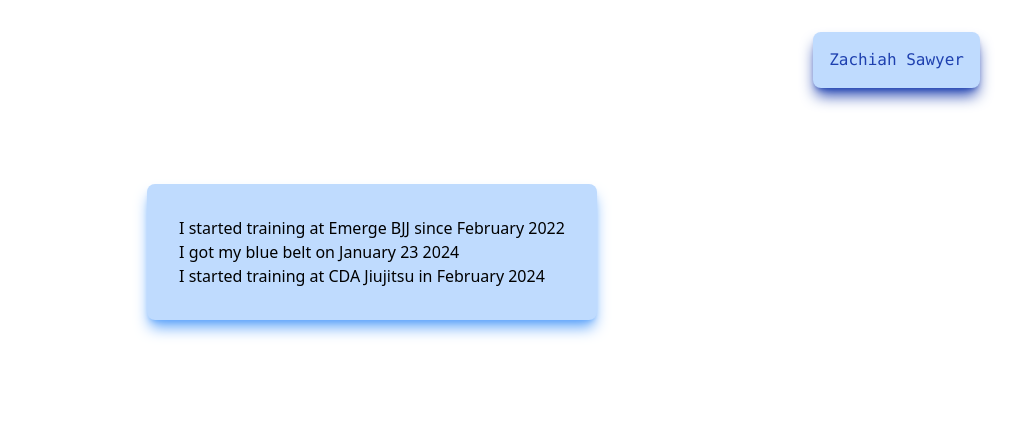
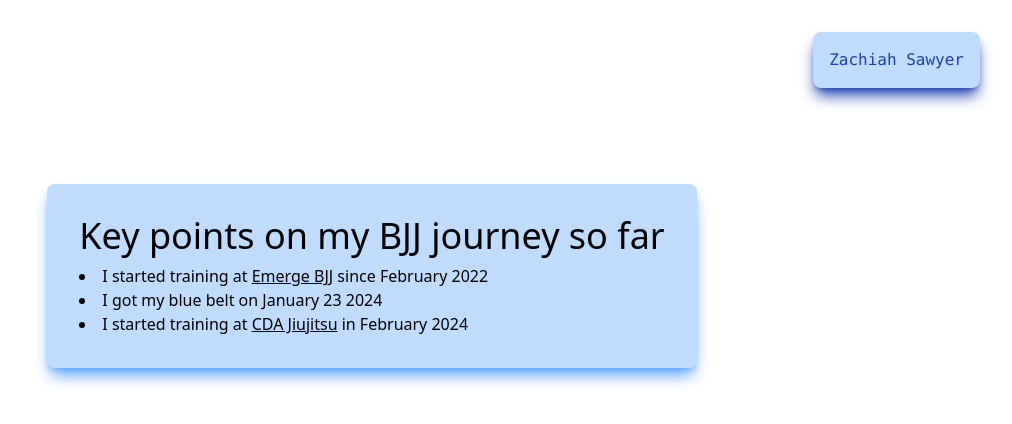
Before and after one commit to Zachiah/personal-site, a SvelteKit app: page /skills/bjj in a window 1280 px wide. Shown: the top 424 px of the page, without its empty margins (268-1280 px from the left). Built offline with nearby package versions, Linux system fonts and the light colour scheme.

Commit message:
simplify things a bit

```diff
--- a/src/app.html
+++ b/src/app.html
@@ -1,5 +1,5 @@
 <!DOCTYPE html>
-<html lang="en" class="snap-y snap-proximity relative bg-white dark:bg-slate-900 text-black scroll-smooth dark:text-white h-screen">
+<html lang="en" class="relative bg-white dark:bg-slate-900 text-black scroll-smooth dark:text-white h-screen">
 	<head>
 		<meta charset="utf-8" />
 		<link rel="icon" href="%sveltekit.assets%/favicon.png" />
--- a/src/routes/+page.svelte
+++ b/src/routes/+page.svelte
@@ -1,41 +1,9 @@
 <script lang="ts">
-	import { onMount } from 'svelte';
 	import SEO from '$lib/components/SEO.svelte';
-	import { spring } from 'svelte/motion';
-	import throttle from 'lodash.throttle';
 	import PageSection from './PageSection.svelte';
-
-	let scrollY = typeof window === 'undefined' ? 0 : window.scrollY;
-
-	const interpolate = (a: number, b: number, p: number) => {
-		const diff = b - a;
-
-		return a + p * diff;
-	};
-
-	let windowHeight = typeof window === 'undefined' ? 1000 : window.innerHeight;
-	$: _percentage = scrollY / windowHeight;
-	const percentage = spring(isNaN(_percentage) ? 0 : _percentage);
-	$: $percentage = isNaN(_percentage) ? 0 : _percentage;
-
-	onMount(() => {
-		let observer = new ResizeObserver(() => {
-			windowHeight = window.innerHeight;
-		});
-
-		observer.observe(document.documentElement);
-
-		return () => observer.disconnect();
-	});
 </script>
 
 <SEO title="Zachiah Sawyer" description="Hi my name is Zachiah Sawyer. This is my personal site" />
-
-<svelte:window
-	on:scroll={throttle(() => {
-		scrollY = window.scrollY;
-	}, 50)}
-/>
 
 <div class="relative">
 	<div
@@ -43,7 +11,7 @@
 	/>
 </div>
 
-<PageSection colors="bg-gradient-to-br from-blue-400" num={1} id="top">
+<PageSection colors="bg-gradient-to-br from-blue-400" id="top">
 	<h1 class="text-center text-6xl font-mono" style="view-transition-name: fullname;">
 		Zachiah Sawyer
 	</h1>
@@ -56,7 +24,7 @@
 	/>
 </PageSection>
 
-<PageSection colors="bg-gradient-to-tr from-blue-500" num={2} id="links">
+<PageSection colors="bg-gradient-to-tr from-blue-500" id="links">
 	<div class="prose mx-auto text-center">
 		<ul
 			class="text-gray-800 dark:text-gray-200 text-2xl sm:text-4xl flex flex-col gap-8 p-4 font-mono"
@@ -76,7 +44,6 @@
 	</div>
 
 	<div
-		class="absolute bottom-0 right-0 translate-x-1/2 translate-y-1/2 w-[500px] max-w-[50vw] aspect-square rounded-full bg-blue-500 bg-opacity-50 translate scale-[var(--scale)]"
-		style="--scale: {interpolate(5, 1, $percentage)}"
+		class="absolute bottom-0 right-0 translate-x-1/2 translate-y-1/2 w-[500px] max-w-[50vw] aspect-square rounded-full bg-blue-500 bg-opacity-50"
 	/>
 </PageSection>
--- a/src/routes/PageSection.svelte
+++ b/src/routes/PageSection.svelte
@@ -1,6 +1,5 @@
 <script lang="ts">
 	export let colors: string;
-	export let num: number;
 	export let id: string;
 </script>
 
--- a/src/routes/skills/bjj/+page.svelte
+++ b/src/routes/skills/bjj/+page.svelte
@@ -1,11 +1,20 @@
 <script lang="ts">
+	import Content from '$lib/components/Content.svelte';
 	import SEO from '$lib/components/SEO.svelte';
 </script>
 
-<SEO title="Zachiah Sawyer | BJJ" description="Hi my name is Zachiah Sawyer. This is my BJJ journey"/>
+<SEO
+	title="Zachiah Sawyer | BJJ"
+	description="Hi my name is Zachiah Sawyer. This is my BJJ journey"
+/>
 
-<p>I started training at <a href="https://emergebjj.com/">Emerge BJJ</a> since February 2022</p>
+<Content>
+	<h1>Key points on my BJJ journey so far</h1>
+	<ul>
+		<li>I started training at <a href="https://emergebjj.com/">Emerge BJJ</a> since February 2022</li>
 
-<p>I got my blue belt on January 23 2024</p>
+		<li>I got my blue belt on January 23 2024</li>
 
-<p>I started training at CDA Jiujitsu in February 2024</p>
+		<li>I started training at <a href="https://cdajiujitsu.com/">CDA Jiujitsu</a> in February 2024</li>
+	</ul>
+</Content>
```
